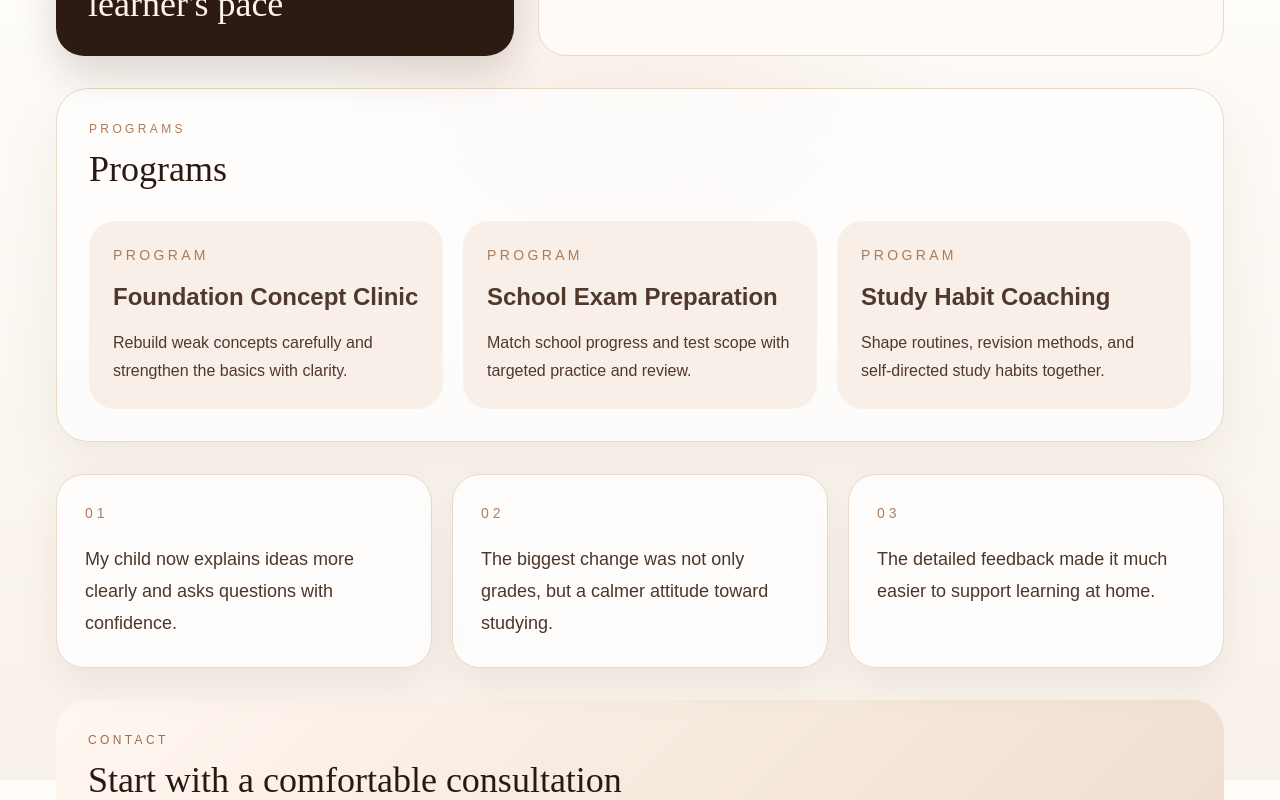
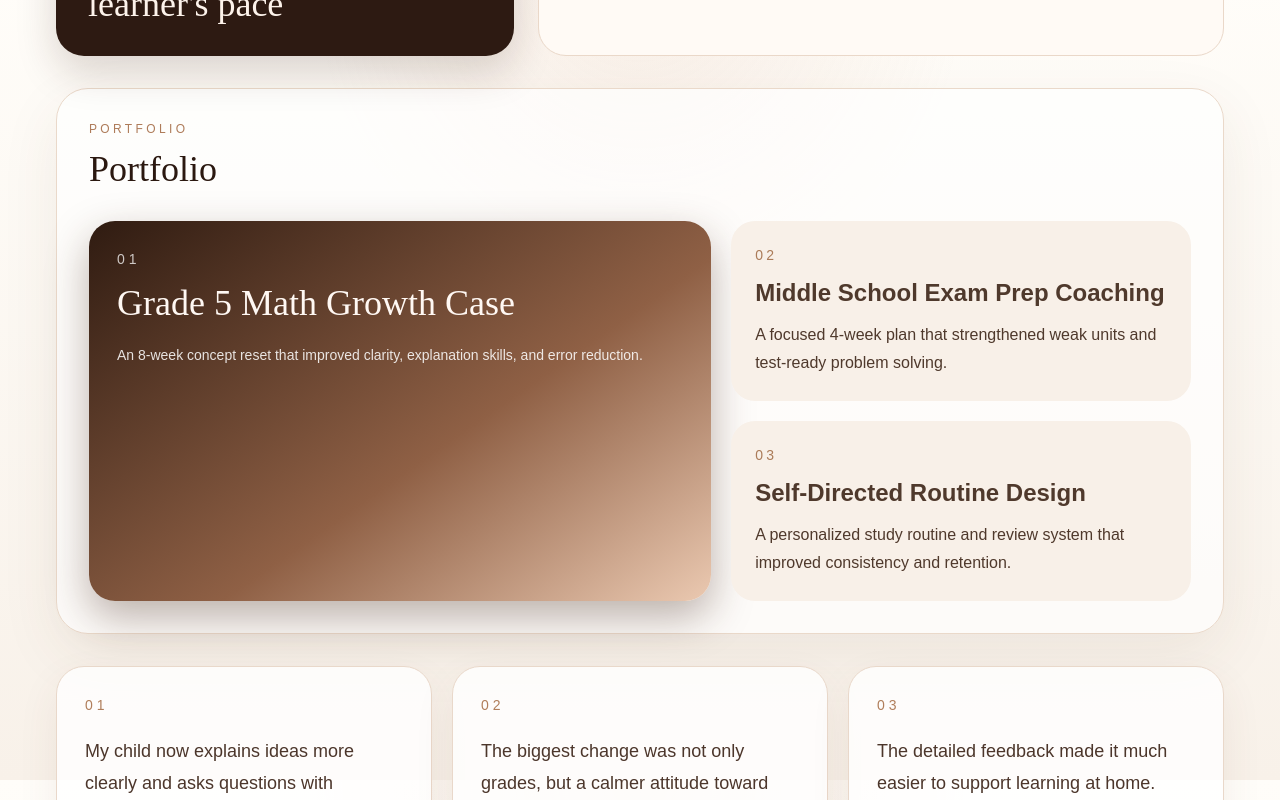
Before and after one commit to sgim226614-art/kimsoyoungweb, a Next.js app: page /en in a window 1280 px wide. Shown: the part 820-1620 px from the top of the page. Built offline with nearby package versions, Linux system fonts and the light colour scheme; no server answers.

Commit message:
feat: focus homepage copy and section on portfolio

```diff
--- a/src/app/[locale]/admin/content/page.tsx
+++ b/src/app/[locale]/admin/content/page.tsx
@@ -305,14 +305,16 @@ export default async function AdminContentPage({
 
             <div className="space-y-4">
               <p className="text-sm font-semibold text-[#6f4b39]">
-                {locale === "ko" ? "프로그램 카드" : "Program Cards"}
+                {locale === "ko" ? "포트폴리오 카드" : "Portfolio Cards"}
               </p>
               {content.programs.map((program, index) => {
                 const order = index + 1;
                 return (
                   <div key={`program-${order}`} className="space-y-3">
                     <p className="text-xs uppercase tracking-[0.24em] text-[#b08160]">
-                      {locale === "ko" ? `프로그램 ${order}` : `Program ${order}`}
+                      {locale === "ko"
+                        ? `포트폴리오 ${order}`
+                        : `Portfolio ${order}`}
                     </p>
                     <input
                       name={`programTitle${order}`}
--- a/src/app/[locale]/page.tsx
+++ b/src/app/[locale]/page.tsx
@@ -48,7 +48,7 @@ export default async function LocalizedHomePage({
 
           <nav className="flex flex-wrap items-center gap-3 text-sm text-[#7b5a48]">
             <a href="#about">{dict.nav.about}</a>
-            <a href="#programs">{dict.nav.programs}</a>
+            <a href="#portfolio">{dict.nav.programs}</a>
             <a href="#reviews">{dict.nav.reviews}</a>
             <Link href={`/${locale}/admin/login`}>{dict.nav.admin}</Link>
             <LocaleSwitch
@@ -80,7 +80,7 @@ export default async function LocalizedHomePage({
                 {content.primaryCta}
               </a>
               <a
-                href="#programs"
+                href="#portfolio"
                 className="inline-flex items-center justify-center rounded-full border border-[#cfb8a6] px-6 py-4 text-sm font-semibold text-[#6d4835] transition hover:border-[#8f5f42] hover:text-[#8f5f42]"
               >
                 {content.secondaryCta}
@@ -123,12 +123,12 @@ export default async function LocalizedHomePage({
         </div>
       </section>
 
-      <section id="programs" className="mx-auto mt-8 w-full max-w-7xl">
+      <section id="portfolio" className="mx-auto mt-8 w-full max-w-7xl">
         <div className="rounded-[32px] border border-[#ead9ca] bg-white/70 p-8 shadow-[0_20px_60px_rgba(93,61,42,0.08)]">
           <div className="flex flex-col gap-3 sm:flex-row sm:items-end sm:justify-between">
             <div>
               <p className="text-xs uppercase tracking-[0.28em] text-[#ae7b59]">
-                Programs
+                Portfolio
               </p>
               <h3 className="mt-3 font-display text-4xl text-[#2b1810]">
                 {dict.sections.programs.title}
@@ -136,19 +136,31 @@ export default async function LocalizedHomePage({
             </div>
           </div>
 
-          <div className="mt-8 grid gap-5 lg:grid-cols-3">
-            {content.programs.map((item) => (
+          <div className="mt-8 grid gap-5 lg:grid-cols-[1.15fr_0.85fr]">
+            <article className="rounded-[26px] bg-[linear-gradient(145deg,#2f1b11_0%,#8f6045_58%,#ebc9b1_100%)] p-7 text-[#fff8f3] shadow-[0_16px_42px_rgba(65,36,24,0.35)]">
+              <p className="text-sm uppercase tracking-[0.28em] text-white/75">01</p>
+              <h4 className="mt-4 font-display text-4xl leading-none">
+                {content.programs[0].title}
+              </h4>
+              <p className="mt-5 max-w-2xl text-sm leading-7 text-white/86">
+                {content.programs[0].description}
+              </p>
+            </article>
+
+            <div className="grid gap-5">
+              {content.programs.slice(1).map((item, index) => (
                 <article
                   key={item.title}
-                className="rounded-[26px] bg-[#f8f0e8] p-6 text-[#4f392c]"
+                  className="rounded-[24px] bg-[#f8f0e8] p-6 text-[#4f392c] transition hover:-translate-y-1 hover:shadow-[0_14px_30px_rgba(92,60,41,0.14)]"
                 >
                   <p className="text-sm uppercase tracking-[0.24em] text-[#ab7b58]">
-                  Program
+                    0{index + 2}
                   </p>
-                <h4 className="mt-4 text-2xl font-semibold">{item.title}</h4>
-                <p className="mt-4 leading-7">{item.description}</p>
+                  <h4 className="mt-3 text-2xl font-semibold">{item.title}</h4>
+                  <p className="mt-3 leading-7">{item.description}</p>
                 </article>
               ))}
+            </div>
           </div>
         </div>
       </section>
--- a/src/lib/i18n.ts
+++ b/src/lib/i18n.ts
@@ -58,7 +58,7 @@ const dictionaries: Record<Locale, Dictionary> = {
   ko: {
     nav: {
       about: "소개",
-      programs: "프로그램",
+      programs: "포트폴리오",
       reviews: "학부모 후기",
       admin: "어드민",
     },
@@ -79,19 +79,22 @@ const dictionaries: Record<Locale, Dictionary> = {
         body: "지식을 빠르게 주입하기보다, 학생이 스스로 이해하고 설명할 수 있을 때까지 구조를 다시 세우는 방식으로 지도합니다.",
       },
       programs: {
-        title: "운영 프로그램",
+        title: "포트폴리오",
         items: [
           {
-            title: "기초 개념 클리닉",
-            description: "막힌 개념을 정확히 짚고 기초를 안정적으로 재정비합니다.",
+            title: "초등 5학년 수학 성장 기록",
+            description:
+              "개념 재정비 8주 프로그램을 통해 오답률을 낮추고 풀이 설명력을 개선한 사례입니다.",
           },
           {
-            title: "학교 내신 대비",
-            description: "학교 진도와 시험 범위에 맞춰 핵심 문제 풀이와 오답 관리를 진행합니다.",
+            title: "중등 내신 대비 학습 코칭",
+            description:
+              "시험 전 4주 집중 설계로 취약 단원을 보완하고 실전형 문제 접근을 구축한 사례입니다.",
           },
           {
-            title: "학습 습관 코칭",
-            description: "공부 루틴, 복습 방법, 자기주도 학습 흐름까지 함께 설계합니다.",
+            title: "자기주도 루틴 설계 프로젝트",
+            description:
+              "주간 학습 루틴과 복습 체계를 맞춤 설계해 학습 지속률을 높인 코칭 포트폴리오입니다.",
           },
         ],
       },
@@ -128,7 +131,7 @@ const dictionaries: Record<Locale, Dictionary> = {
   en: {
     nav: {
       about: "About",
-      programs: "Programs",
+      programs: "Portfolio",
       reviews: "Reviews",
       admin: "Admin",
     },
@@ -149,22 +152,22 @@ const dictionaries: Record<Locale, Dictionary> = {
         body: "Instead of rushing through content, lessons are structured until each student can truly explain what they learned with confidence.",
       },
       programs: {
-        title: "Programs",
+        title: "Portfolio",
         items: [
           {
-            title: "Foundation Concept Clinic",
+            title: "Grade 5 Math Growth Case",
             description:
-              "Rebuild weak concepts carefully and strengthen the basics with clarity.",
+              "An 8-week concept reset that improved clarity, explanation skills, and error reduction.",
           },
           {
-            title: "School Exam Preparation",
+            title: "Middle School Exam Prep Coaching",
             description:
-              "Match school progress and test scope with targeted practice and review.",
+              "A focused 4-week plan that strengthened weak units and test-ready problem solving.",
           },
           {
-            title: "Study Habit Coaching",
+            title: "Self-Directed Routine Design",
             description:
-              "Shape routines, revision methods, and self-directed study habits together.",
+              "A personalized study routine and review system that improved consistency and retention.",
           },
         ],
       },
```
Lines whose indentation alone changed are shown as unchanged.
